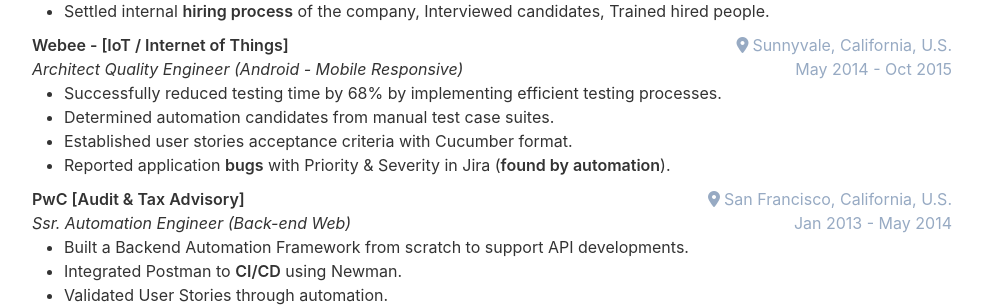
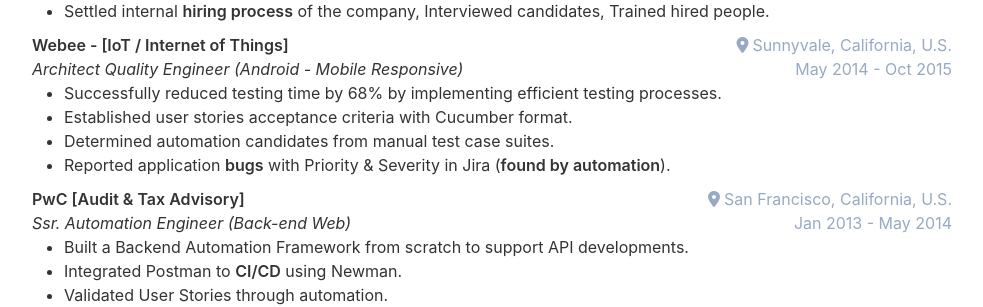
Before and after one commit to cvera08/full-resume, a Jekyll site: the page built from index.html, in a window 1280 px wide and 900 px high, scrolled down 2411 px. Shown: the part 153-460 px from the top of the window, without its empty margins (148-1131 px from the left). Built offline with Jekyll 4.4.1, drawn with Linux system fonts in a browser that asks for light colours; part of the change alters nothing that is shown.

Commit message:
chore(webee): determined tc candidates

```diff
--- a/_data/data.yml
+++ b/_data/data.yml
@@ -170,8 +170,8 @@ experience:
       location: Sunnyvale, California, U.S.
       description: |
         - Successfully reduced testing time by 68% by implementing efficient testing processes.
+        - Established user stories acceptance criteria with Cucumber format.
         - Determined automation candidates from manual test case suites.
-        - Established user stories acceptance criteria with Cucumber format.
         - Reported application **bugs** with Priority & Severity in Jira (**found by automation**).
 
     - company: PwC [Audit & Tax Advisory]
```
